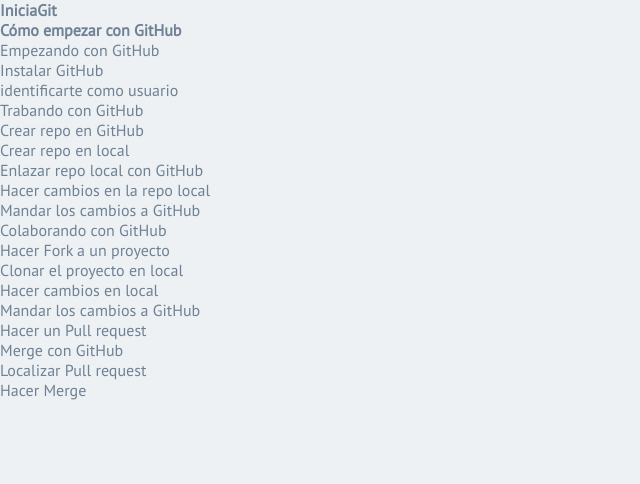
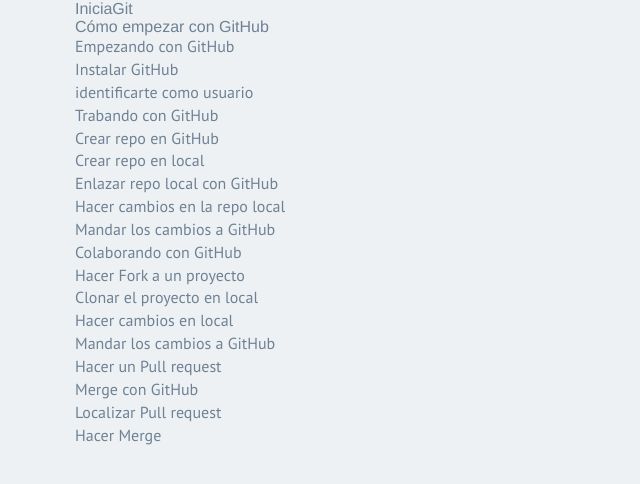
Before and after one commit to jpcpamies/IniciaGit, a plain HTML site: page produccion/index.html in a window 1280 px wide. Shown: the whole page, without its empty margins (0-640 px from the left). Drawn offline with nearby package versions, Linux system fonts and the light colour scheme.

Commit message:
añadido Bootstrap

```diff
--- a/produccion/index.html
+++ b/produccion/index.html
@@ -8,13 +8,14 @@
 
     <link rel="stylesheet" href="css/normalize.min.css" />
     <link href='http://fonts.googleapis.com/css?family=Quicksand:300|PT+Sans' rel='stylesheet' type='text/css' />
+    <link rel="stylesheet" href="css/bootstrap.min.css">
     <link rel="stylesheet" href="css/estilos.css">
 
     <script src="js/vendor/modernizr-2.6.2-respond-1.1.0.min.js"></script>
 </head>
 <body>
 <!-- Contenedor principal -->
-<div id="wrapper">
+<section id="contenedor">
    <header id="header">
        <h1>IniciaGit</h1>
        <h2>Cómo empezar con GitHub</h2>
@@ -62,7 +63,7 @@
    <footer id="footer">
 
    </footer>
-</div>
+</section>
 <!--/ Contenedor principal -->
 
 
--- a/produccion/less/layout.less
+++ b/produccion/less/layout.less
@@ -4,9 +4,21 @@ body {
 	background: @colorfondo;
 	font-family: @mainfont;
 	font-size: 16px;
-	color: @textoarticle;
+	color: @colorprincipal;
 }
 ::selection {
 	background: orange;
 	color: white;
 }
+#contenedor {
+	margin: 0 auto;
+	max-width: 1130px;
+}
+#menu {
+
+}
+#home {
+	display: block;
+	float: left;
+	width: 825px;
+}
--- a/produccion/less/variables.less
+++ b/produccion/less/variables.less
@@ -7,10 +7,9 @@
 // Break points ====================================
 
 // Colores =========================================
-// Color primario
+// Color fondo
 @colorfondo: rgb(237,241,243);
 
-// Color fuentes
 // Menu titulo
 @menutitulo: rgb(144,156,172);
 // Menu texto
@@ -21,7 +20,7 @@
 // Subtitulo article
 @subtituloarticle: rgb(83,92,100);
 // Texto article
-@textoarticle: rgb(111,129,148);
+@colorprincipal: rgb(111,129,148);
 
 // Texto terminal
 @textoterminal: rgb(83,92,100);
```
Also changed, not shown: produccion/css/bootstrap.min.css (added), produccion/css/estilos.css, produccion/js/vendor/bootstrap.min.js (added), 1 other file.
